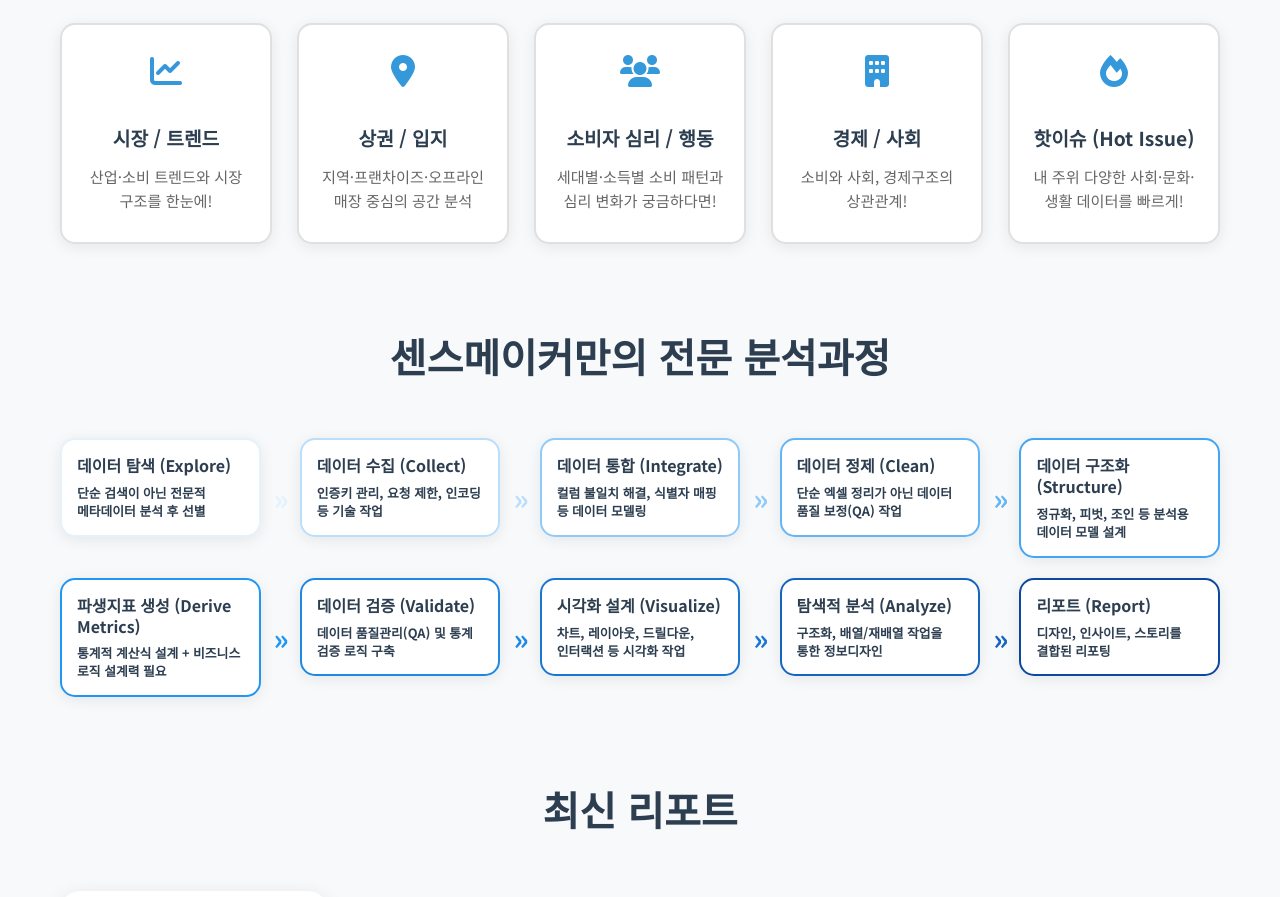
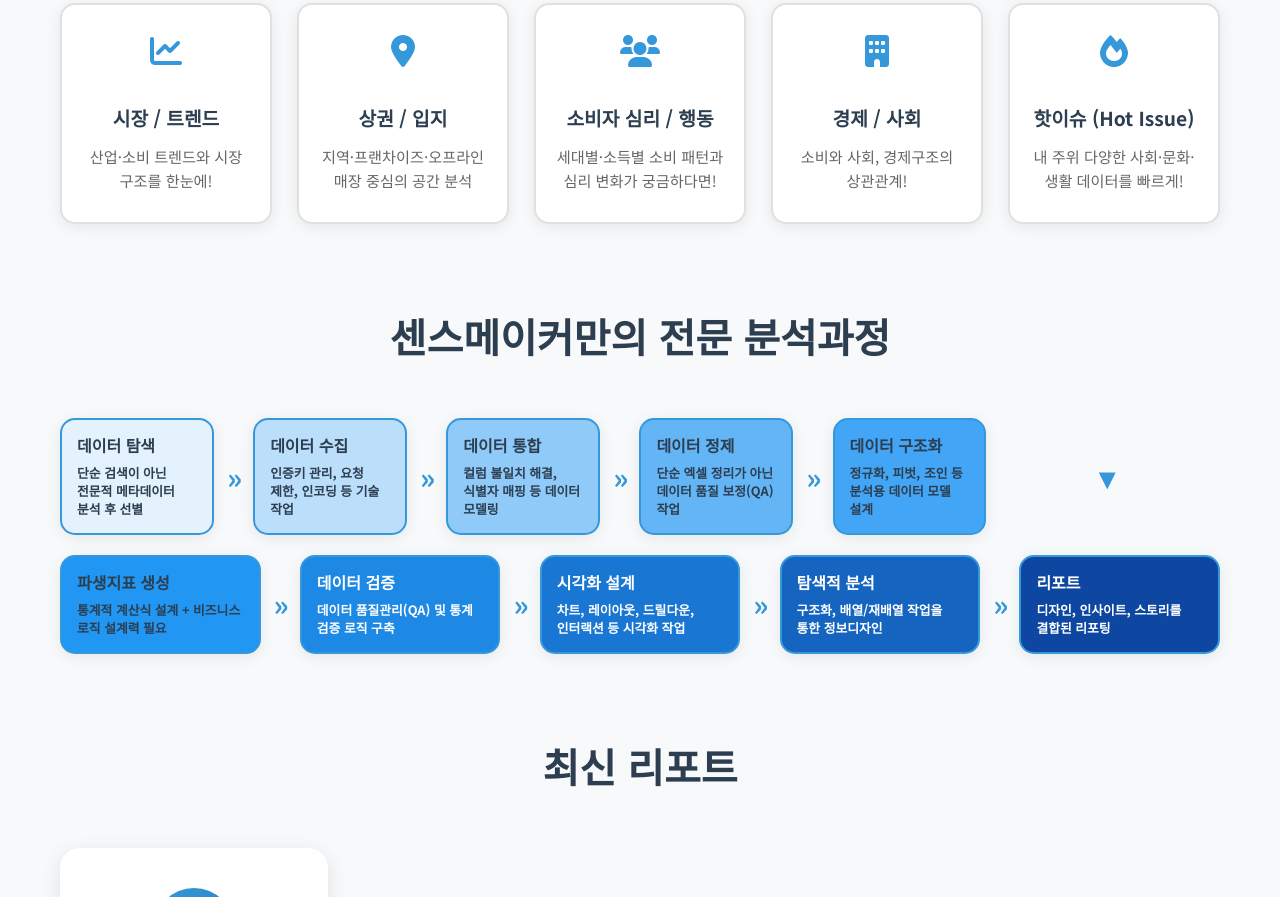
Before and after one commit to my-business-2025/real-analysis, a website: page index.html in a window 1280 px wide. Shown: the part 1017-1914 px from the top of the page. Drawn offline with Linux system fonts and the light colour scheme; no server answers.

Commit message:
遺꾩꽍怨쇱젙 ?쒕ぉ ?곷Ц ?쒓굅, 諛곌꼍??洹몃씪?곗씠?? ?뚮몢由??듭씪, ?붿궡???됱긽 ?듭씪 諛??꾩튂 議곗젙, 釉뚮옖???ㅽ넗由?媛꾧꺽 議곗젙

```diff
--- a/index.html
+++ b/index.html
@@ -203,72 +203,73 @@
                         <div class="process-row">
                             <div class="process-step" data-step="1">
                                 <div class="step-content">
-                                    <h3 class="step-title">데이터 탐색 (Explore)</h3>
+                                    <h3 class="step-title">데이터 탐색</h3>
                                     <p class="step-expertise"><strong>단순 검색이 아닌 전문적 메타데이터 분석 후 선별</strong></p>
                                 </div>
                             </div>
-                            <div class="step-arrow-horizontal" data-step="1">»</div>
+                            <div class="step-arrow-horizontal">»</div>
                             <div class="process-step" data-step="2">
                                 <div class="step-content">
-                                    <h3 class="step-title">데이터 수집 (Collect)</h3>
+                                    <h3 class="step-title">데이터 수집</h3>
                                     <p class="step-expertise"><strong>인증키 관리, 요청 제한, 인코딩 등 기술 작업</strong></p>
                                 </div>
                             </div>
-                            <div class="step-arrow-horizontal" data-step="2">»</div>
+                            <div class="step-arrow-horizontal">»</div>
                             <div class="process-step" data-step="3">
                                 <div class="step-content">
-                                    <h3 class="step-title">데이터 통합 (Integrate)</h3>
+                                    <h3 class="step-title">데이터 통합</h3>
                                     <p class="step-expertise"><strong>컬럼 불일치 해결, 식별자 매핑 등 데이터 모델링</strong></p>
                                 </div>
                             </div>
-                            <div class="step-arrow-horizontal" data-step="3">»</div>
+                            <div class="step-arrow-horizontal">»</div>
                             <div class="process-step" data-step="4">
                                 <div class="step-content">
-                                    <h3 class="step-title">데이터 정제 (Clean)</h3>
+                                    <h3 class="step-title">데이터 정제</h3>
                                     <p class="step-expertise"><strong>단순 엑셀 정리가 아닌 데이터 품질 보정(QA) 작업</strong></p>
                                 </div>
                             </div>
-                            <div class="step-arrow-horizontal" data-step="4">»</div>
+                            <div class="step-arrow-horizontal">»</div>
                             <div class="process-step" data-step="5">
                                 <div class="step-content">
-                                    <h3 class="step-title">데이터 구조화 (Structure)</h3>
+                                    <h3 class="step-title">데이터 구조화</h3>
                                     <p class="step-expertise"><strong>정규화, 피벗, 조인 등 분석용 데이터 모델 설계</strong></p>
                                 </div>
                             </div>
+                            <div class="step-arrow-vertical">▼</div>
                         </div>
                         <!-- 두 번째 줄 -->
                         <div class="process-row">
                             <div class="process-step" data-step="6">
                                 <div class="step-content">
-                                    <h3 class="step-title">파생지표 생성 (Derive Metrics)</h3>
+                                    <h3 class="step-title">파생지표 생성</h3>
                                     <p class="step-expertise"><strong>통계적 계산식 설계 + 비즈니스 로직 설계력 필요</strong></p>
                                 </div>
                             </div>
-                            <div class="step-arrow-horizontal" data-step="6">»</div>
+                            <div class="step-arrow-horizontal">»</div>
                             <div class="process-step" data-step="7">
                                 <div class="step-content">
-                                    <h3 class="step-title">데이터 검증 (Validate)</h3>
+                                    <h3 class="step-title">데이터 검증</h3>
                                     <p class="step-expertise"><strong>데이터 품질관리(QA) 및 통계 검증 로직 구축</strong></p>
                                 </div>
                             </div>
-                            <div class="step-arrow-horizontal" data-step="7">»</div>
+                            <div class="step-arrow-horizontal">»</div>
                             <div class="process-step" data-step="8">
                                 <div class="step-content">
-                                    <h3 class="step-title">시각화 설계 (Visualize)</h3>
+                                    <h3 class="step-title">시각화 설계</h3>
                                     <p class="step-expertise"><strong>차트, 레이아웃, 드릴다운, 인터랙션 등 시각화 작업</strong></p>
                                 </div>
                             </div>
-                            <div class="step-arrow-horizontal" data-step="8">»</div>
+                            <div class="step-arrow-horizontal">»</div>
                             <div class="process-step" data-step="9">
                                 <div class="step-content">
-                                    <h3 class="step-title">탐색적 분석 (Analyze)</h3>
+                                    <h3 class="step-title">탐색적 분석</h3>
                                     <p class="step-expertise"><strong>구조화, 배열/재배열 작업을 통한 정보디자인</strong></p>
                                 </div>
                             </div>
-                            <div class="step-arrow-horizontal" data-step="9">»</div>
+                            <div class="step-arrow-horizontal">»</div>
                             <div class="process-step" data-step="10">
                                 <div class="step-content">
-                                    <h3 class="step-title">리포트 (Report)</h3>
+                                    <h3 class="step-title">리포트</h3>
                                     <p class="step-expertise"><strong>디자인, 인사이트, 스토리를 결합된 리포팅</strong></p>
                                 </div>
                             </div>
--- a/styles/style.css
+++ b/styles/style.css
@@ -1113,7 +1113,7 @@
 
 /* 분석 카테고리 섹션 */
 .analysis-categories {
-    margin: 80px 0;
+    margin: 40px 0 80px 0;
 }
 
 .category-list {
@@ -1230,7 +1230,6 @@
 .process-step {
     display: flex;
     align-items: flex-start;
-    background: white;
     padding: 15px;
     border-radius: 15px;
     box-shadow: 0 3px 15px rgba(0,0,0,0.08);
@@ -1239,20 +1238,36 @@
     min-width: 0;
     max-width: calc((100% - 32px) / 5);
     height: 100%;
-    border: 2px solid #E3F2FD;
-}
-
-/* 단계별 테두리 색상 그라데이션 */
-.process-step[data-step="1"] { border-color: #E3F2FD; }
-.process-step[data-step="2"] { border-color: #BBDEFB; }
-.process-step[data-step="3"] { border-color: #90CAF9; }
-.process-step[data-step="4"] { border-color: #64B5F6; }
-.process-step[data-step="5"] { border-color: #42A5F5; }
-.process-step[data-step="6"] { border-color: #2196F3; }
-.process-step[data-step="7"] { border-color: #1E88E5; }
-.process-step[data-step="8"] { border-color: #1976D2; }
-.process-step[data-step="9"] { border-color: #1565C0; }
-.process-step[data-step="10"] { border-color: #0D47A1; }
+    border: 2px solid #3498db;
+}
+
+/* 단계별 배경색 그라데이션 */
+.process-step[data-step="1"] { background: #E3F2FD; }
+.process-step[data-step="2"] { background: #BBDEFB; }
+.process-step[data-step="3"] { background: #90CAF9; }
+.process-step[data-step="4"] { background: #64B5F6; }
+.process-step[data-step="5"] { background: #42A5F5; }
+.process-step[data-step="6"] { background: #2196F3; }
+.process-step[data-step="7"] { background: #1E88E5; }
+.process-step[data-step="8"] { background: #1976D2; }
+.process-step[data-step="9"] { background: #1565C0; }
+.process-step[data-step="10"] { background: #0D47A1; }
+
+/* 진한 파란색일 때 글자색을 흰색으로 */
+.process-step[data-step="7"] .step-title,
+.process-step[data-step="7"] .step-expertise,
+.process-step[data-step="7"] .step-expertise strong,
+.process-step[data-step="8"] .step-title,
+.process-step[data-step="8"] .step-expertise,
+.process-step[data-step="8"] .step-expertise strong,
+.process-step[data-step="9"] .step-title,
+.process-step[data-step="9"] .step-expertise,
+.process-step[data-step="9"] .step-expertise strong,
+.process-step[data-step="10"] .step-title,
+.process-step[data-step="10"] .step-expertise,
+.process-step[data-step="10"] .step-expertise strong {
+    color: white;
+}
 
 .process-step:hover {
     transform: translateY(-5px);
@@ -1260,7 +1275,7 @@
 }
 
 .step-arrow-horizontal {
-    color: #E3F2FD;
+    color: #3498db;
     font-size: 1.8rem;
     font-weight: bold;
     flex-shrink: 0;
@@ -1269,19 +1284,22 @@
     justify-content: center;
     padding: 0 5px;
     letter-spacing: -2px;
-}
-
-/* 단계별 화살표 색상 그라데이션 */
-.step-arrow-horizontal[data-step="1"] { color: #E3F2FD; }
-.step-arrow-horizontal[data-step="2"] { color: #BBDEFB; }
-.step-arrow-horizontal[data-step="3"] { color: #90CAF9; }
-.step-arrow-horizontal[data-step="4"] { color: #64B5F6; }
-.step-arrow-horizontal[data-step="5"] { color: #42A5F5; }
-.step-arrow-horizontal[data-step="6"] { color: #2196F3; }
-.step-arrow-horizontal[data-step="7"] { color: #1E88E5; }
-.step-arrow-horizontal[data-step="8"] { color: #1976D2; }
-.step-arrow-horizontal[data-step="9"] { color: #1565C0; }
-.step-arrow-horizontal[data-step="10"] { color: #0D47A1; }
+    align-self: center;
+}
+
+.step-arrow-vertical {
+    color: #3498db;
+    font-size: 1.8rem;
+    font-weight: bold;
+    flex-shrink: 0;
+    display: flex;
+    align-items: center;
+    justify-content: center;
+    padding: 0 5px;
+    align-self: center;
+    width: calc((100% - 32px) / 5);
+    max-width: calc((100% - 32px) / 5);
+}
 
 .step-number {
     width: 35px;
```
